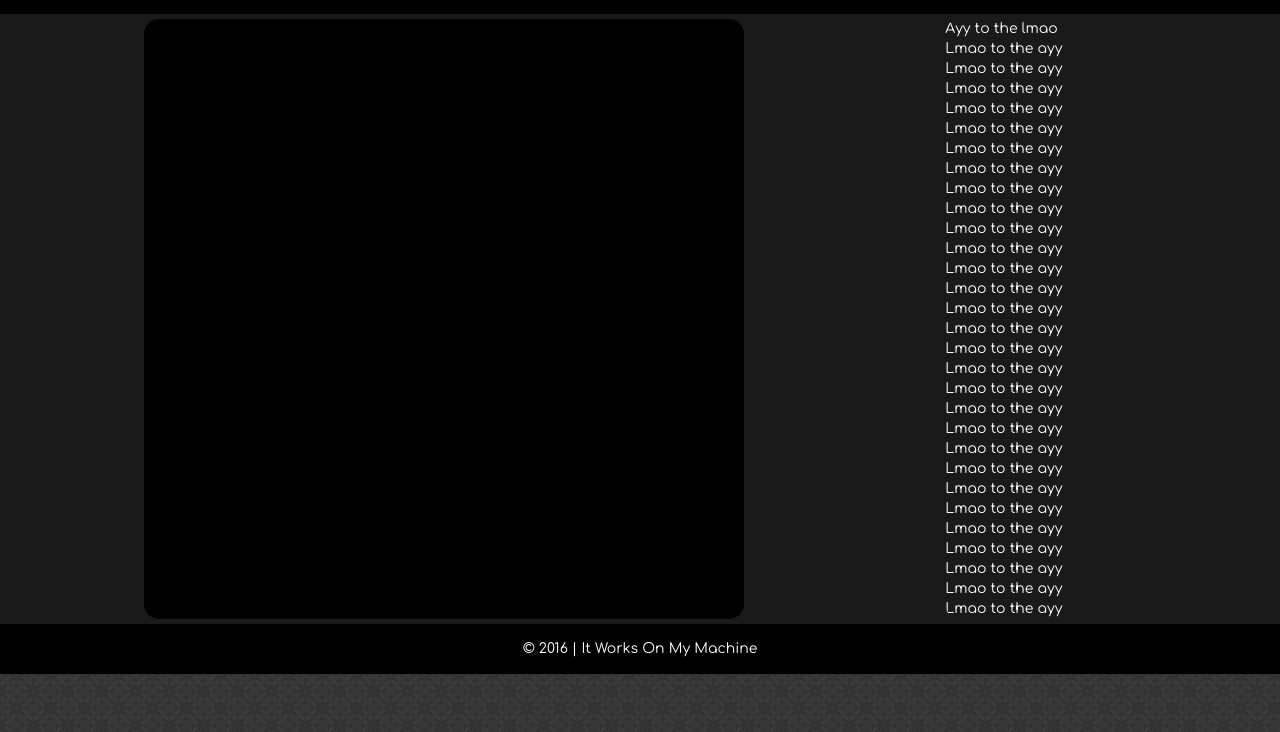
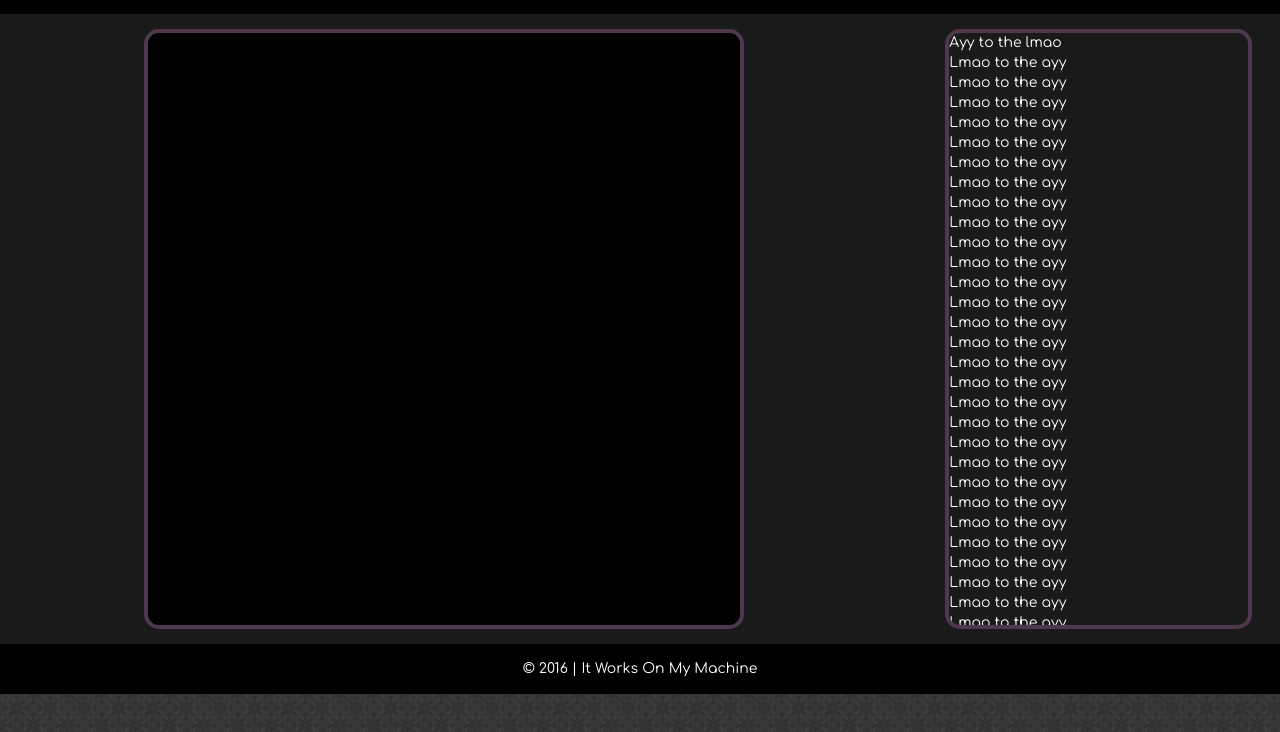
Before and after one commit to rtURTU/polihack2016, a plain HTML site: page algorithm.html in a window 1280 px wide. Shown: the part 56-788 px from the top of the page. Drawn offline with nearby package versions, Linux system fonts and the light colour scheme.

Commit message:
no message

```diff
--- a/css/style.css
+++ b/css/style.css
@@ -44,14 +44,9 @@ div{
     border-radius: 15px 15px 15px 15px;
     -moz-border-radius: 15px 15px 15px 15px;
     -webkit-border-radius: 15px 15px 15px 15px;
-<<<<<<< HEAD
     border: 4px solid #4d384d;
 }
-=======
-    border: 4px solid #FFD700;
-}
 
->>>>>>> 95a6821415f9e0b2cdb3a5ed6c25ebdae569582e
 #content{
     padding-top: 10px;
     padding-bottom: 10px;
@@ -180,9 +175,3 @@ log-space > ::-webkit-scrollbar-thumb {
     color: white;
     background-color: white;
 }
-<<<<<<< HEAD
-body > ::-webkit-scrollbar{
-
-}
-=======
->>>>>>> 95a6821415f9e0b2cdb3a5ed6c25ebdae569582e
```
